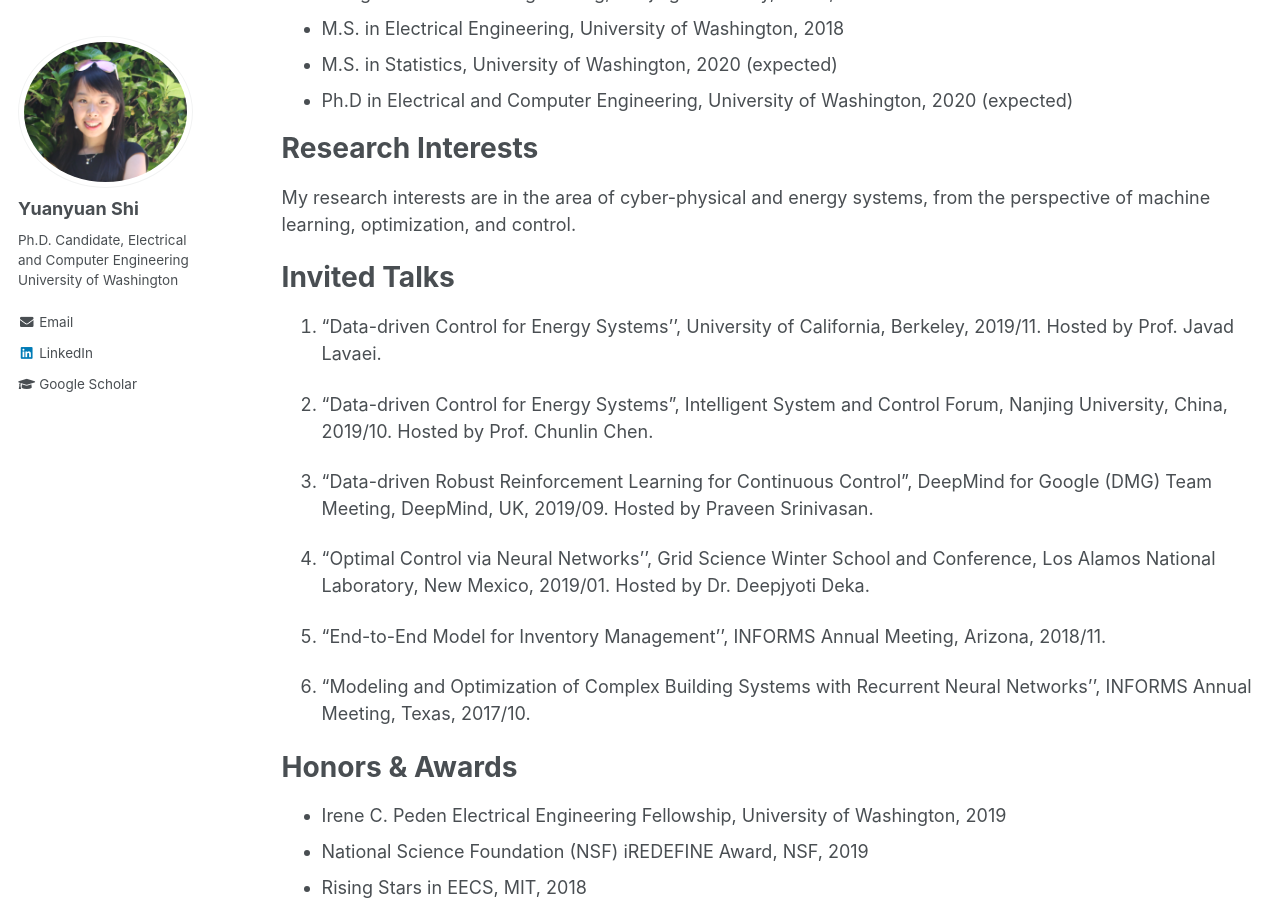
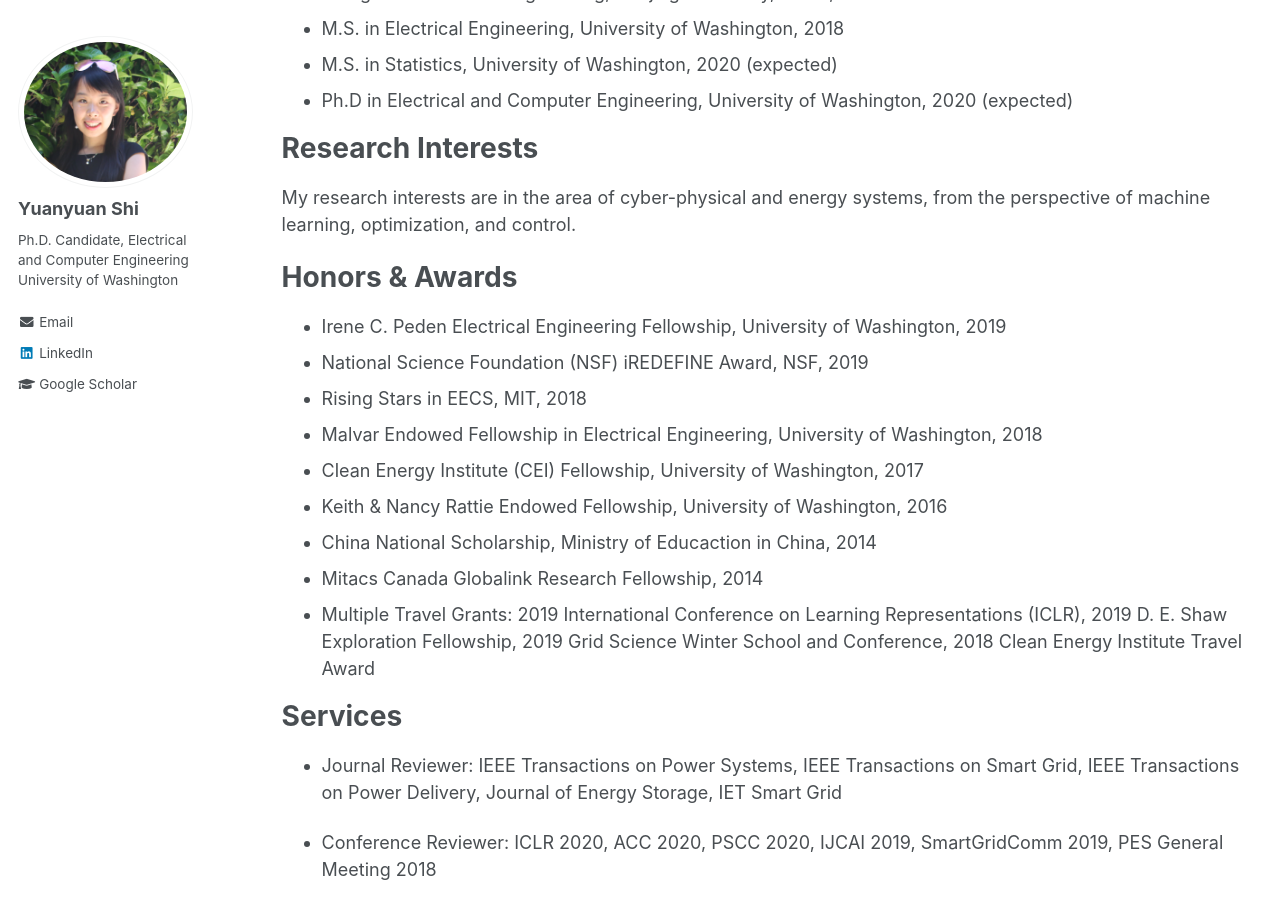
Before and after one commit to Yuanyuan-Shi/website, a Jekyll site: the page built from _pages/cv.md, in a window 1280 px wide and 900 px high, scrolled down 287 px. Built offline with Jekyll 4.4.1, drawn with Linux system fonts in a browser that asks for light colours.

Commit message:
change cv

```diff
--- a/_pages/cv.md
+++ b/_pages/cv.md
@@ -23,7 +23,7 @@ Research Interests
 My research interests are in the area of cyber-physical and energy systems, from the perspective of
 machine learning, optimization, and control.
 
-Invited Talks
+<!---Invited Talks
 ======
 1. "Data-driven Control for Energy Systems'', University of California, Berkeley, 2019/11. Hosted by Prof. Javad Lavaei.
 
@@ -35,7 +35,7 @@ Invited Talks
 
 5. "End-to-End Model for Inventory Management'', INFORMS Annual Meeting, Arizona, 2018/11.
 
-6. "Modeling and Optimization of Complex Building Systems with Recurrent Neural Networks'', INFORMS Annual Meeting, Texas, 2017/10.
+6. "Modeling and Optimization of Complex Building Systems with Recurrent Neural Networks'', INFORMS Annual Meeting, Texas, 2017/10.--->
 
 Honors & Awards
 ======
```
